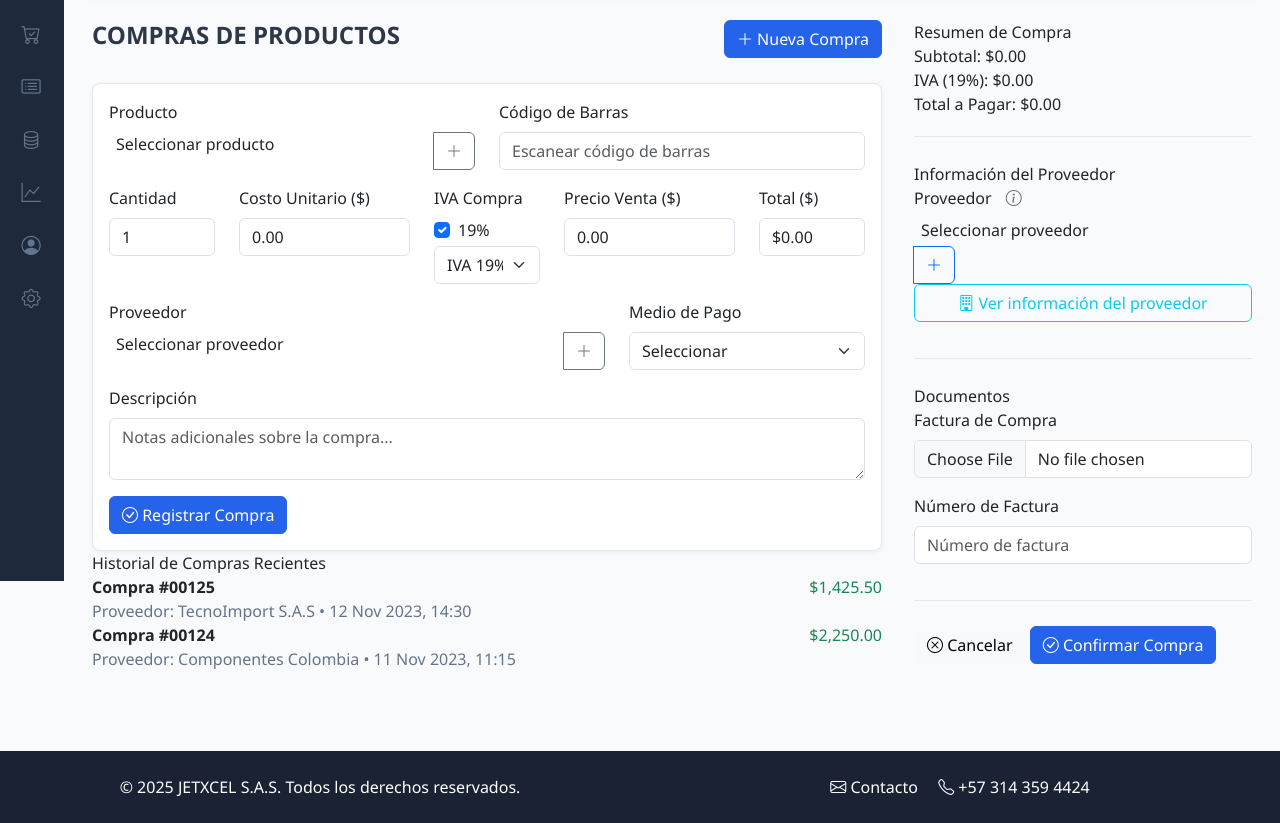
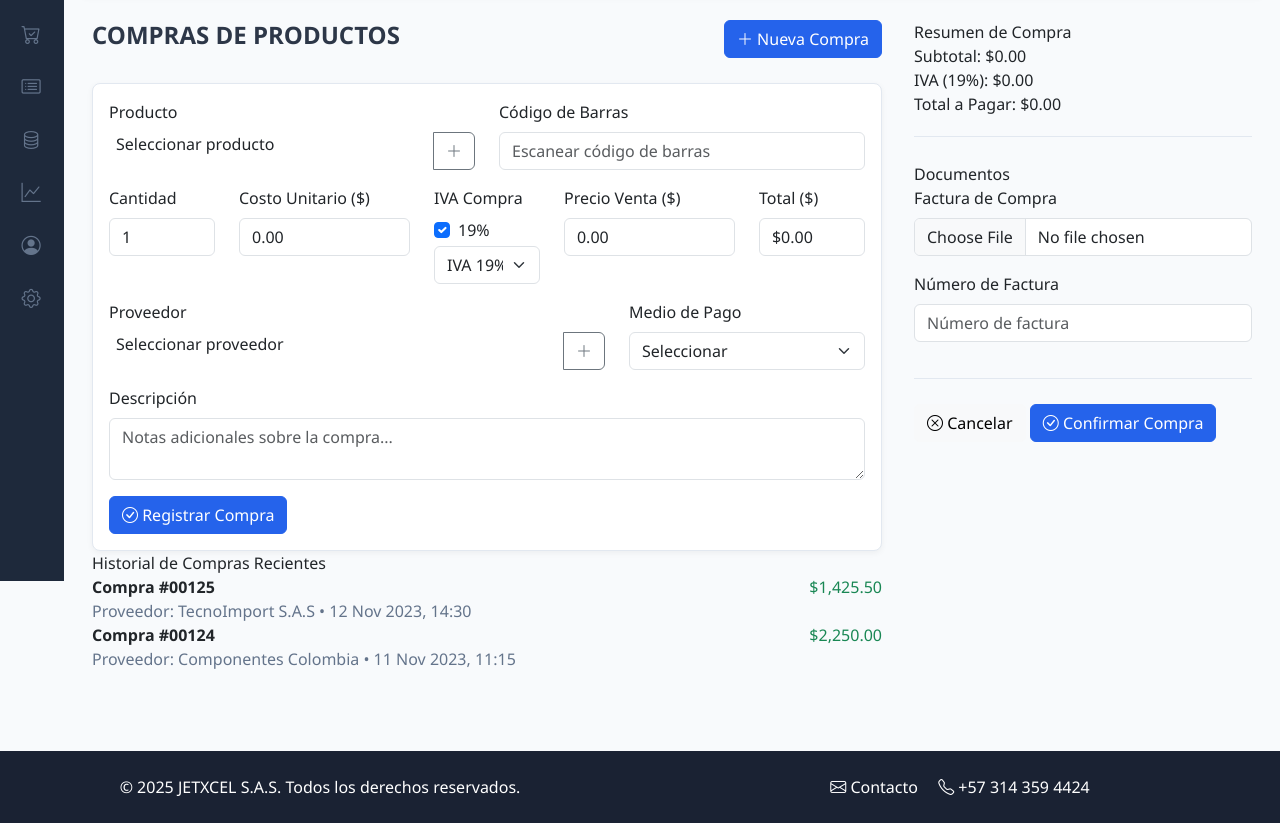
Before and after one commit to OLAYA25/jetxcel2, a PHP site: page /compras.php in a window 1280 px wide. Shown: the part 219-1042 px from the top of the page. Run offline with PHP 8.4, Linux system fonts and the light colour scheme; data comes from the database, SQL or seed files in the repository; data that the repository does not hold is empty; some libraries are stand-ins or nearby versions.

Commit message:
quitar duplicado de proveedor

```diff
--- a/src/views/compras.php
+++ b/src/views/compras.php
@@ -153,30 +153,6 @@
                 </div>
             </div>
 
-            <div class="form-section">
-                <div class="form-section-title">Información del Proveedor</div>
-                <div class="mb-3">
-                    <label class="form-label">Proveedor
-                        <span class="info-tooltip" data-bs-toggle="tooltip" title="Seleccione un proveedor para ver sus detalles">
-                            <i class="bi bi-info-circle"></i>
-                        </span>
-                    </label>
-                    <div class="input-group">
-                        <select class="form-select" id="supplierSelect" style="width: 100%">
-                            <option value="">Seleccionar proveedor</option>
-                            <option value="1">TecnoImport S.A.S</option>
-                            <option value="2">Componentes Colombia</option>
-                            <option value="3">Tecnología Global</option>
-                        </select>
-                        <button class="btn btn-outline-primary" type="button" id="newSupplierBtn" data-bs-toggle="modal" data-bs-target="#proveedorModal">
-                            <i class="bi bi-plus-lg"></i>
-                        </button>
-                    </div>
-                    <button class="btn btn-outline-info w-100 supplier-info-btn" id="viewSupplierInfo">
-                        <i class="bi bi-building"></i> Ver información del proveedor
-                    </button>
-                </div>
-            </div>
 
             <div class="form-section">
                 <div class="form-section-title">Documentos</div>
```
Also changed, not shown: public/assets/js/compras.js, public/uploads/productos/temp_68d551bf194c7.png (added), 1 other file.
